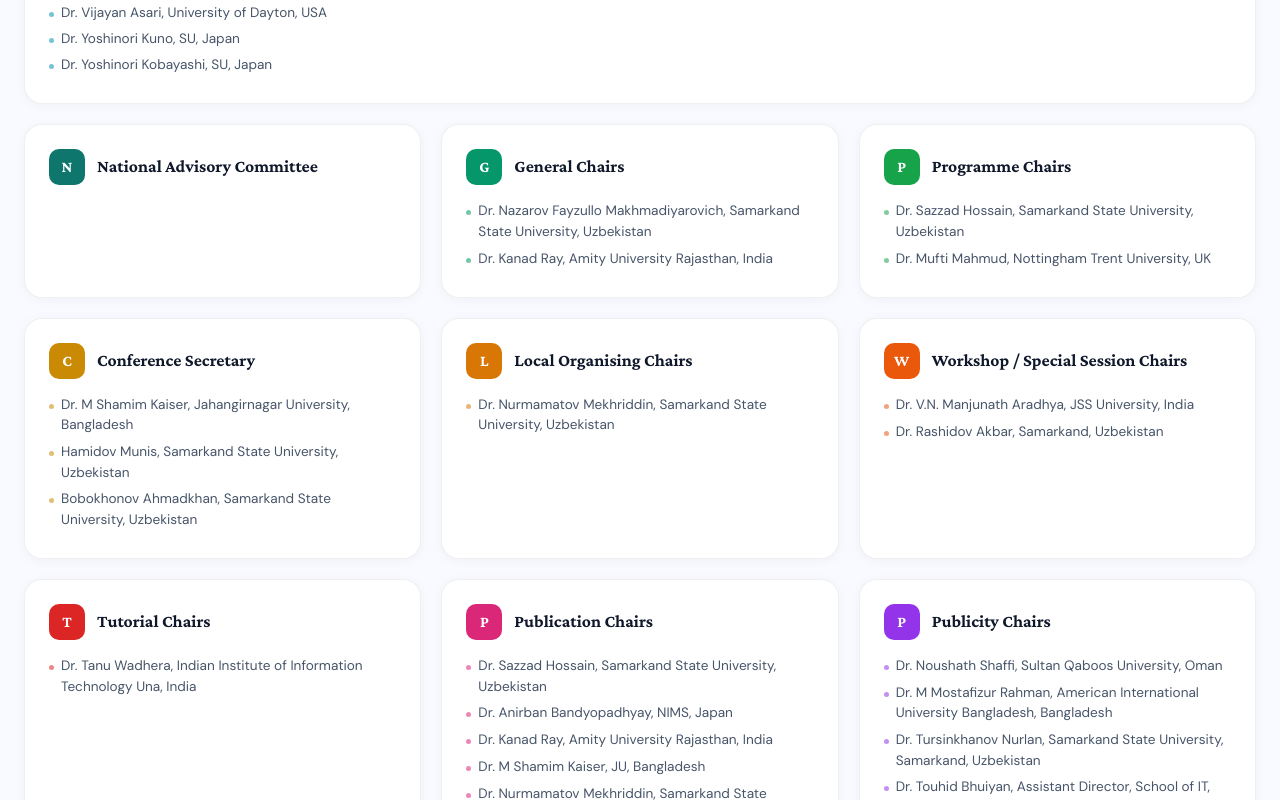
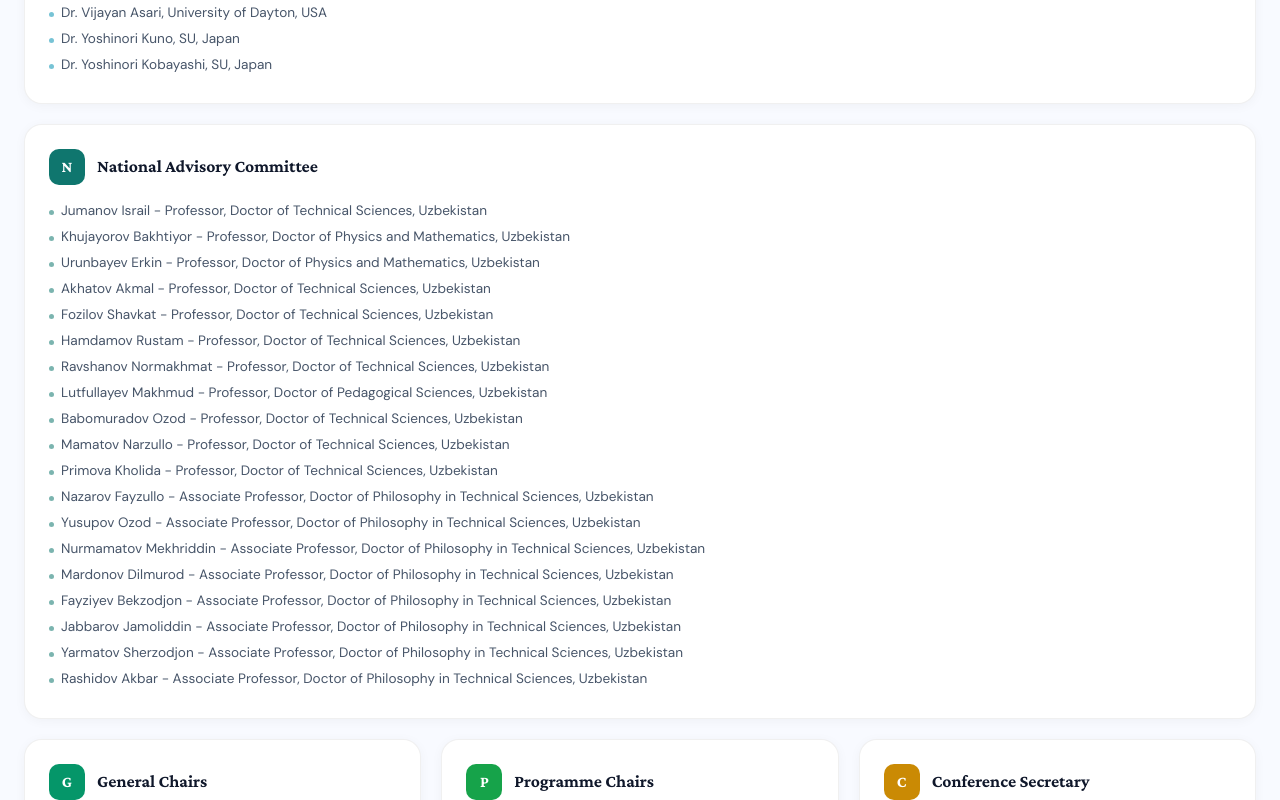
Before and after one commit to Darkdev2005/conference-main, a Vue app: page /committee in a window 1280 px wide. Shown: the part 1680-2480 px from the top of the page. Built offline with nearby package versions, Linux system fonts and the light colour scheme.

Commit message:
Update TCCE 2026 content: committee updates and Track 6

```diff
--- a/src/components/CommitteeSidebar.vue
+++ b/src/components/CommitteeSidebar.vue
@@ -112,7 +112,7 @@
           title: 'International Advisory Committee',
           items: [
             'Dr. M. Mahmud Khan, Health Policy & Management, Department Head & Professor, John A. Drew Professor in Healthcare Administration, University of Georgia, USA',
-            'Dr. Karl Andersson, Professor and Head of Subject, Dean, Luleå University of Technology, Sweden',
+            'Dr. Karl Andersson, Professor and Head of Subject, Dean, Lulea University of Technology, Sweden',
             'Dr. Azizur Rahman, FIEEE, City University London, UK',
             'Dr. Abdul Halim ZAIM, ITU, Turkey',
             'Dr. Md. Atiqur Rahman Ahad, OU, Japan',
@@ -148,7 +148,27 @@
         {
           key: 'nationalAdvisory',
           title: 'National Advisory Committee',
-          items: [],
+          items: [
+            'Jumanov Israil - Professor, Doctor of Technical Sciences, Uzbekistan',
+            'Khujayorov Bakhtiyor - Professor, Doctor of Physics and Mathematics, Uzbekistan',
+            'Urunbayev Erkin - Professor, Doctor of Physics and Mathematics, Uzbekistan',
+            'Akhatov Akmal - Professor, Doctor of Technical Sciences, Uzbekistan',
+            'Fozilov Shavkat - Professor, Doctor of Technical Sciences, Uzbekistan',
+            'Hamdamov Rustam - Professor, Doctor of Technical Sciences, Uzbekistan',
+            'Ravshanov Normakhmat - Professor, Doctor of Technical Sciences, Uzbekistan',
+            'Lutfullayev Makhmud - Professor, Doctor of Pedagogical Sciences, Uzbekistan',
+            'Babomuradov Ozod - Professor, Doctor of Technical Sciences, Uzbekistan',
+            'Mamatov Narzullo - Professor, Doctor of Technical Sciences, Uzbekistan',
+            'Primova Kholida - Professor, Doctor of Technical Sciences, Uzbekistan',
+            'Nazarov Fayzullo - Associate Professor, Doctor of Philosophy in Technical Sciences, Uzbekistan',
+            'Yusupov Ozod - Associate Professor, Doctor of Philosophy in Technical Sciences, Uzbekistan',
+            'Nurmamatov Mekhriddin - Associate Professor, Doctor of Philosophy in Technical Sciences, Uzbekistan',
+            'Mardonov Dilmurod - Associate Professor, Doctor of Philosophy in Technical Sciences, Uzbekistan',
+            'Fayziyev Bekzodjon - Associate Professor, Doctor of Philosophy in Technical Sciences, Uzbekistan',
+            'Jabbarov Jamoliddin - Associate Professor, Doctor of Philosophy in Technical Sciences, Uzbekistan',
+            'Yarmatov Sherzodjon - Associate Professor, Doctor of Philosophy in Technical Sciences, Uzbekistan',
+            'Rashidov Akbar - Associate Professor, Doctor of Philosophy in Technical Sciences, Uzbekistan',
+          ],
         },
         {
           key: 'generalChair',
@@ -213,6 +233,7 @@
           key: 'publicityChairs',
           title: 'Publicity Chairs',
           items: [
+            'Dr. Jimbo Henry Claver, Samarkand International University of Technology, Uzbekistan',
             'Dr. Noushath Shaffi, Sultan Qaboos University, Oman',
             'Dr. M Mostafizur Rahman, American International University Bangladesh, Bangladesh',
             'Dr. Tursinkhanov Nurlan, Samarkand State University, Samarkand, Uzbekistan',
@@ -231,8 +252,10 @@
           key: 'registrationChairs',
           title: 'Registration Chairs',
           items: [
+            'Maniurul Islam, Samarkand State University, Uzbekistan',
             'Rabbimov Nodir, Samarkand State University, Uzbekistan',
             'Bobokhonov Ahmadkhan, Samarkand State University, Uzbekistan',
+            'Mushfiqur Rahman, Samarkand State University, Uzbekistan',
           ],
         },
         {
@@ -247,6 +270,7 @@
           title: 'Technical Program Chairs',
           items: [
             'Dr. Anirban Bandyopadhyay, NIMS, Japan',
+            'Dr. Sejuti Rahman, New Uzbekistan University, Uzbekistan',
             'Dr. Sandeep Gupta, Poornima College of Engineering, Jaipur, India',
           ],
         },
@@ -258,11 +282,11 @@
             'Dr. Abraham N. Meza-Rocha, FCFM-BUAP, Mexico',
             'Dr. Aldo Yair Tenorio-Barajas, FCFM-BUAP, Mexico',
             'Dr. Alexandra Deriabina, FCFM-BUAP, Mexico',
-            'Dr. Ángel Daniel Santana-Vargas, HGEL-RD, Mexico',
+            'Dr. Angel Daniel Santana-Vargas, HGEL-RD, Mexico',
             'Dr. Anita Garhwal, Sweden',
             'Dr. Antesar Ramadan M. Shabut, Leeds Trinity University, UK',
-            'Dr. Areli Montes-Pérez, FCFM-BUAP, Mexico',
-            'Dr. Argelia Pérez Pacheco, HGEL-UIyDT, Mexico',
+            'Dr. Areli Montes-Perez, FCFM-BUAP, Mexico',
+            'Dr. Argelia Perez Pacheco, HGEL-UIyDT, Mexico',
             'Dr. Aron Laszka, University of Houston, USA',
             'Dr. Arumona Edward Arumona, TDTU, Vietnam',
             'Dr. Benito de Celis-Alonso, FCFM-BUAP, Mexico',
@@ -276,12 +300,12 @@
             'Fida Hasan, RMIT University, Australia',
             'Hadri Hussain, UTM, Malaysia',
             'Hussain Nyeem, MIST, Bangladesh',
-            'Irais Bautista-Guzmán, FCFM-BUAP, Mexico',
+            'Irais Bautista-Guzman, FCFM-BUAP, Mexico',
             'Jose J. Gervacio-Arciniega, FCFM-BUAP, Mexico',
             'Kashayar Misaghian, Okinawa Institute of Science and Technology, Japan',
             'M. Murugappan, Kuwait College of Science and Technology, Kuwait',
             'M. Toledo-Solano, FCFM-BUAP, Mexico',
-            'Marcos Faundez-Zanuy, Escola Superior Politécnica Tecnocampus, Spain',
+            'Marcos Faundez-Zanuy, Escola Superior Politecnica Tecnocampus, Spain',
             'Maria Isabel Pedraza-Morales, FCFM-BUAP, Mexico',
             'Martha A. Palomino-Ovando, FCFM-BUAP, Mexico',
             'Marzia Hoque Tania, University of Oxford, UK',
@@ -301,8 +325,8 @@
             'Nasima Begum, University of Asia Pacific, Bangladesh',
             'Pushpendra Singh, NIMS, Japan',
             'Rashed Majumder, JU, Bangladesh',
-            'Rubén Conde Sánchez, FCFM-BUAP, Mexico',
-            'Severino Muñoz-Aguirre, IF-BUAP, Mexico',
+            'Ruben Conde Sanchez, FCFM-BUAP, Mexico',
+            'Severino Munoz-Aguirre, IF-BUAP, Mexico',
             'Shariful Islam, Deakin University, Australia',
             'Sheikh Hussain Shaikh Salleh, Heal Ultra PLT, Malaysia',
             'Tianhua Chen, University of Huddersfield, UK',
--- a/src/components/Home/ConferenceIntro.vue
+++ b/src/components/Home/ConferenceIntro.vue
@@ -117,7 +117,7 @@
 </template>
 
 <script setup>
-import conferenceImage from '@/assets/images/The 8th International Conference on TCCE-2026 (1).png'
+import conferenceImage from '@/assets/images/photo_2026-04-21_19-19-31.jpg'
 
 const history = [
   {
--- a/src/components/TehiConference.vue
+++ b/src/components/TehiConference.vue
@@ -9,5 +9,5 @@
 </template>
 
 <script setup>
-import conferenceImage from '@/assets/images/The 8th International Conference on TCCE-2026 (1).png';
+import conferenceImage from '@/assets/images/photo_2026-04-21_19-19-31.jpg';
 </script>
--- a/src/views/TracksTopics.vue
+++ b/src/views/TracksTopics.vue
@@ -4,7 +4,7 @@
       <div class="section-header">
         <span class="eyebrow">Research Areas</span>
         <h2 class="section-title">Tracks & Topics</h2>
-        <p class="section-desc">Five focused tracks spanning AI, cognitive science, quantum systems, modeling, and signal processing</p>
+        <p class="section-desc">Six focused tracks spanning AI, cognitive science, quantum systems, modeling, signal processing, and cyber security</p>
       </div>
 
       <div class="tracks-grid">
@@ -152,6 +152,33 @@
             'Audio/speech processing, biometrics, and pattern recognition',
             'AI-based signal timing and cyber-physical sensor networks',
             'Real-time systems, low-latency inference, and edge deployment',
+          ],
+        },
+        {
+          image: publicAsset('images/shield.jpg'),
+          title: 'Track 6',
+          subtitle: 'Information Systems Architecture and Cyber Security',
+          scope: 'Scope: This session examines critical dimensions of the modern digital landscape, with a focus on safeguarding systems, networks, and data against evolving cyber threats. It brings together perspectives from information systems architecture and cybersecurity to address design, resilience, and risk management challenges.',
+          accent: '#0f766e',
+          topics: [
+            'Secure software development and secure software life cycle management',
+            'Software defined network protocols',
+            'Network security',
+            'SDN security and privacy',
+            'Software testing and quality assurance',
+            'Cloud security',
+            'Hybrid cloud infrastructure for IoT',
+            'Data protection and privacy',
+            'Security and risk assessment and penetration testing',
+            'SOC, threat hunting and incident response',
+            'Malware analysis and reverse engineering',
+            'AI applications in cybersecurity',
+            'Cybersecurity regulations, compliance and governance',
+            'Secure software development and DevSecOps',
+            'Operating systems security',
+            'Cryptography',
+            'Information systems architecture',
+            'AI and cybersecurity in fintech and regtech',
           ],
         },
       ],
```
Also changed, not shown: src/assets/images/photo_2026-04-21_19-19-31.jpg (added).
